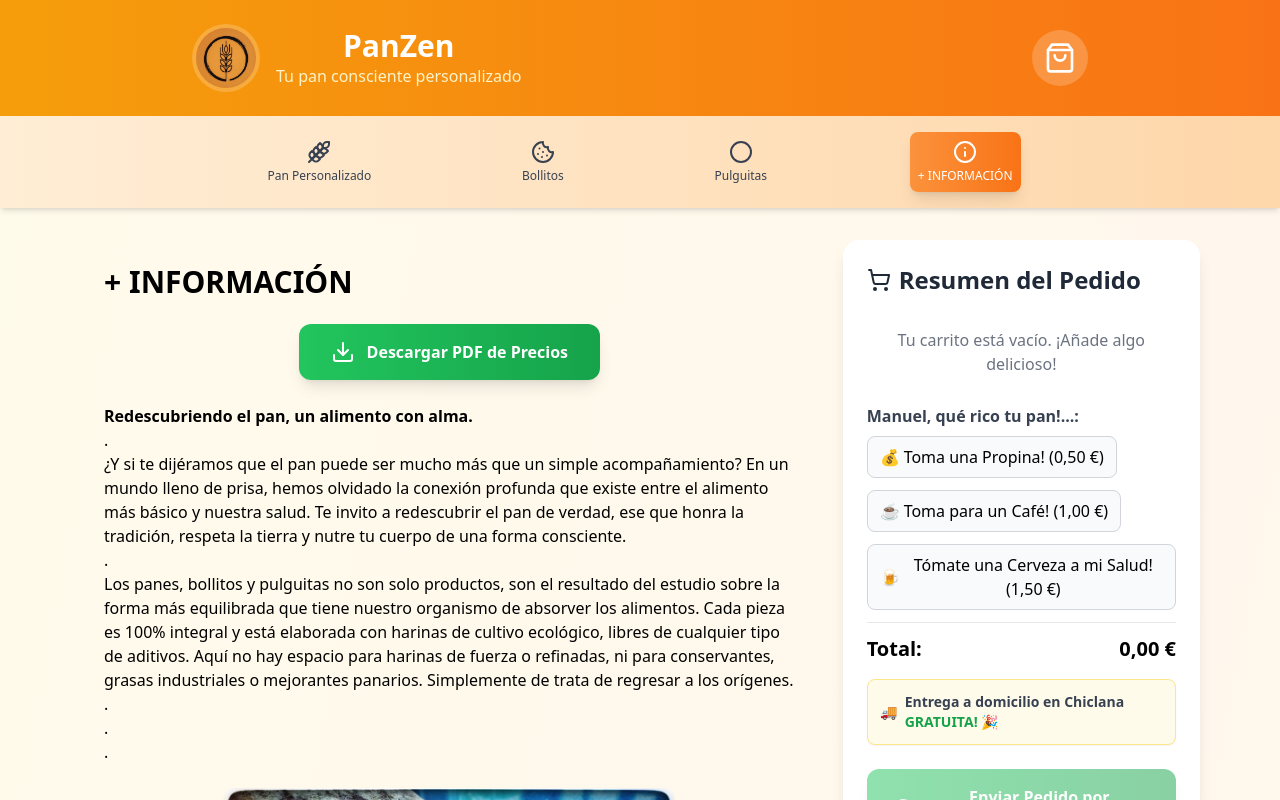
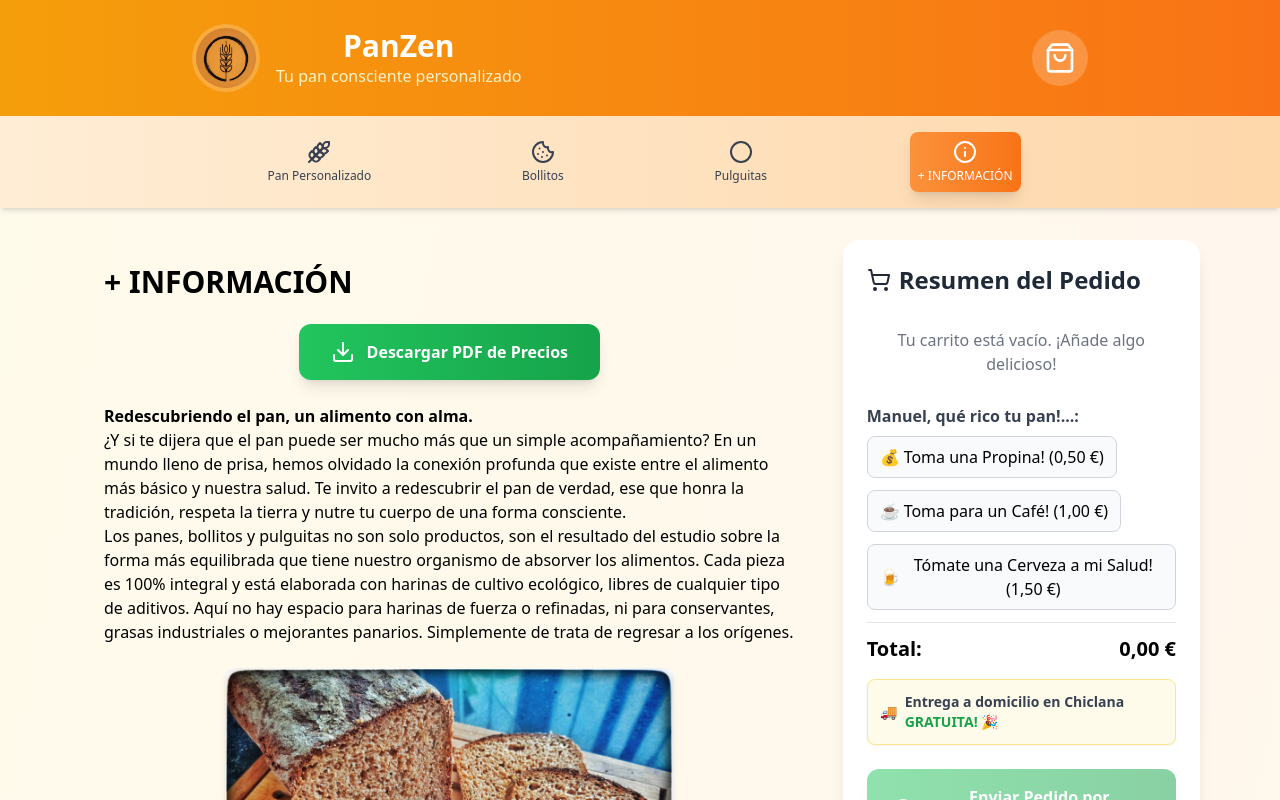
Before and after one commit to ruiznietocom-web/panes4, a React (Create React App) app: page /informacion in a window 1280 px wide. Shown: the top 800 px of the page. Built offline with nearby package versions, Linux system fonts and the light colour scheme.

Commit message:
Update InformacionPage.js

```diff
--- a/src/pages/InformacionPage.js
+++ b/src/pages/InformacionPage.js
@@ -55,30 +55,24 @@ const InformacionPage = () => {
 
 
        <p>
-        .
+        {" "}
       </p>
 
  <p>
-¿Y si te dijéramos que el pan puede ser mucho más que un simple acompañamiento? En un mundo lleno de prisa, hemos olvidado la conexión profunda que existe entre el alimento más básico y nuestra salud. Te invito a redescubrir el pan de verdad, ese que honra la tradición, respeta la tierra y nutre tu cuerpo de una forma consciente.
+¿Y si te dijera que el pan puede ser mucho más que un simple acompañamiento? En un mundo lleno de prisa, hemos olvidado la conexión profunda que existe entre el alimento más básico y nuestra salud. Te invito a redescubrir el pan de verdad, ese que honra la tradición, respeta la tierra y nutre tu cuerpo de una forma consciente.
 
       </p>
 
    <p>
-        .
+        {" "}
       </p>
 
    <p>
 Los panes, bollitos y pulguitas no son solo productos, son el resultado del estudio sobre la forma más equilibrada que tiene nuestro organismo de absorver los alimentos. Cada pieza es 100% integral y está elaborada con harinas de cultivo ecológico, libres de cualquier tipo de aditivos. Aquí no hay espacio para harinas de fuerza o refinadas, ni para conservantes, grasas industriales o mejorantes panarios. Simplemente de trata de regresar a los orígenes.      </p>
    <p>
-        .
-      </p>
-   <p>
-        .
+        {" "}
       </p>
 
-  <p>
-        .
-      </p>
 
       {/* Imagen dentro del contenido */}
       <div className="my-6 flex justify-center">
```
